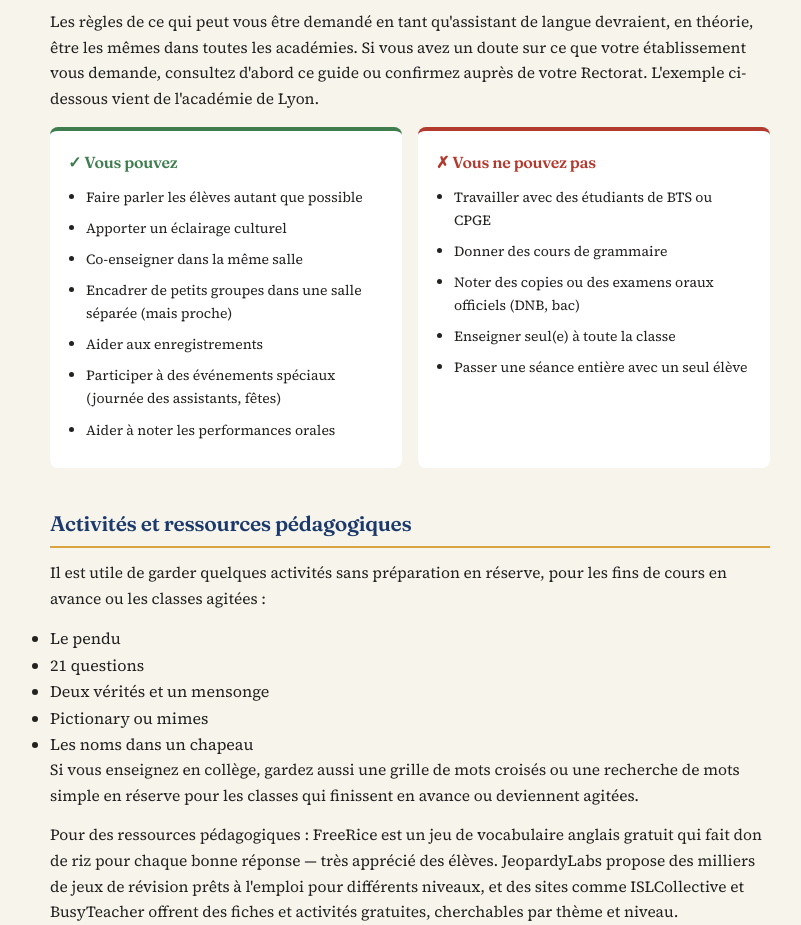
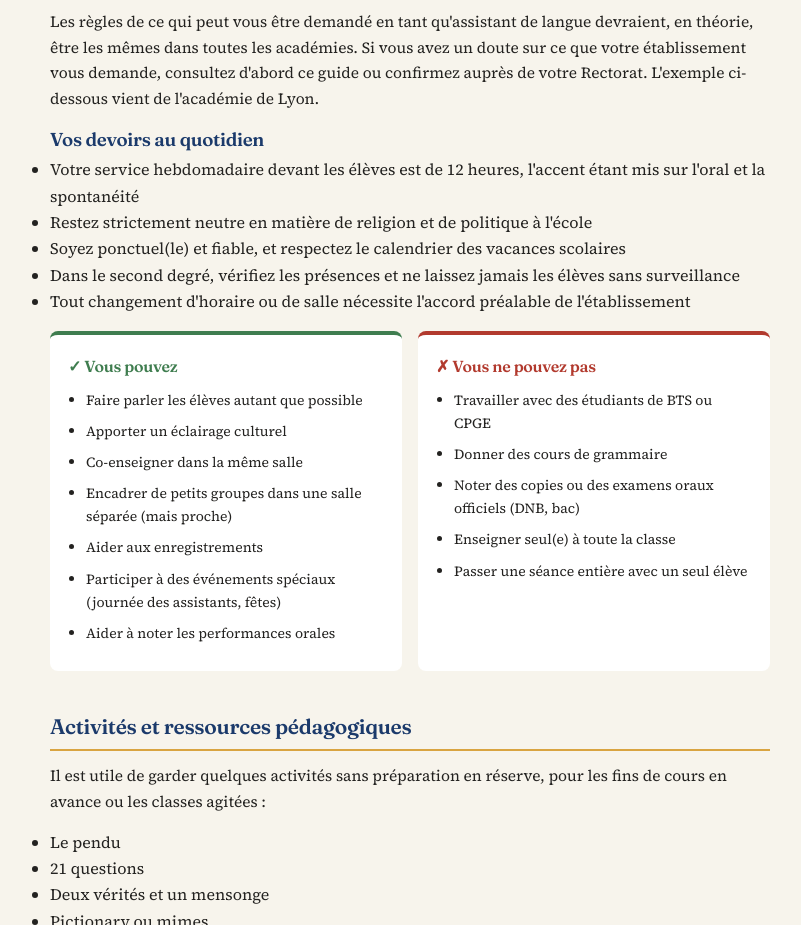
Before and after one commit to Gerald-de-Paris/Language-Assistant-Program, a plain HTML site: page about.html in a window 1280 px wide. Shown: the part 1760-2685 px from the top of the page, without its empty margins (230-1031 px from the left). Drawn offline with Linux system fonts and the light colour scheme.

Commit message:
Add duties section in about.html

```diff
--- a/about.html
+++ b/about.html
@@ -206,6 +206,15 @@
       vous demande, consultez d'abord ce guide ou confirmez aupr&egrave;s de votre Rectorat. L'exemple ci-dessous vient
       de l'acad&eacute;mie de Lyon.</span></p>
 
+    <h3 class="sub-title"><span class="lang-en">Your Everyday Duties</span><span class="lang-fr">Vos devoirs au quotidien</span></h3>
+    <ul>
+      <li><span class="lang-en">Your weekly service in front of students is 12 hours, with the focus on oral skills and getting students speaking spontaneously</span><span class="lang-fr">Votre service hebdomadaire devant les &eacute;l&egrave;ves est de 12 heures, l'accent &eacute;tant mis sur l'oral et la spontan&eacute;it&eacute;</span></li>
+      <li><span class="lang-en">Stay strictly neutral on religion and politics while at school</span><span class="lang-fr">Restez strictement neutre en mati&egrave;re de religion et de politique &agrave; l'&eacute;cole</span></li>
+      <li><span class="lang-en">Be punctual and reliable, and follow the school holiday calendar</span><span class="lang-fr">Soyez ponctuel(le) et fiable, et respectez le calendrier des vacances scolaires</span></li>
+      <li><span class="lang-en">In secondary schools, check attendance and never leave students unsupervised</span><span class="lang-fr">Dans le second degr&eacute;, v&eacute;rifiez les pr&eacute;sences et ne laissez jamais les &eacute;l&egrave;ves sans surveillance</span></li>
+      <li><span class="lang-en">Any change of timetable or classroom needs your school's agreement first</span><span class="lang-fr">Tout changement d'horaire ou de salle n&eacute;cessite l'accord pr&eacute;alable de l'&eacute;tablissement</span></li>
+    </ul>
+
     <div class="permit-table">
       <div class="permit-col yes">
         <h3>&#10003; <span class="lang-en">You Can</span><span class="lang-fr">Vous pouvez</span></h3>
```
